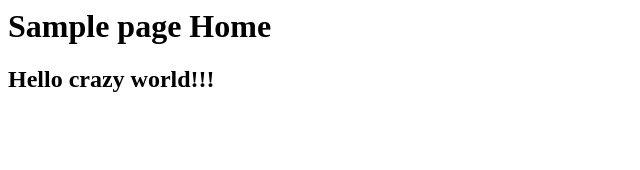
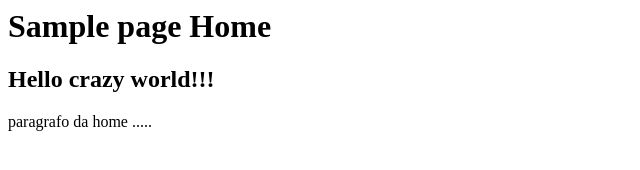
Before and after one commit to claudiopdcgdm/curso_gitGithub, a plain HTML site: page index.html in a window 1280 px wide. Shown: the whole page, without its empty margins (0-640 px from the left). Drawn offline with Linux system fonts and the light colour scheme.

Commit message:
adiçao new.txt, alter index.html and nomes.txt

```diff
--- a/index.html
+++ b/index.html
@@ -1,2 +1,3 @@
 <h1>Sample page Home</h1>
 <h2>Hello crazy world!!!</h2>
+<p>paragrafo da home .....</p>
```
Also changed, not shown: new.txt (added), nomes.txt.
